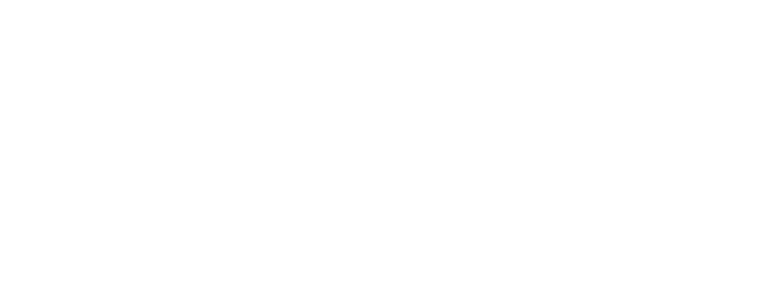
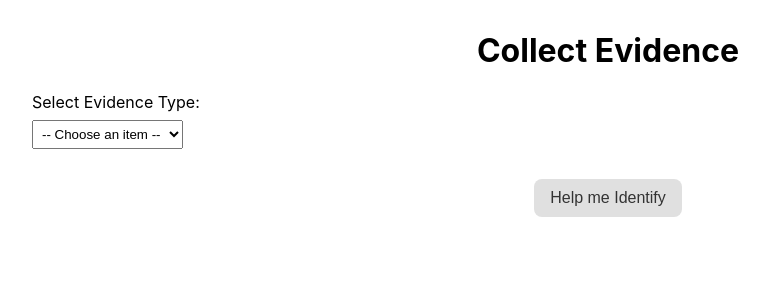
Before and after one commit to davidcthornton/case-manager, a React (Create React App) app in the folder client/: page /collectevidence in a window 1280 px wide. Before the commit this address had no page. Shown: the top 300 px of the page, without its empty margins (32-801 px from the left). Built offline with nearby package versions, Linux system fonts and the light colour scheme.

Commit message:
now talks to device id

```diff
--- a/client/src/App.js
+++ b/client/src/App.js
@@ -6,6 +6,8 @@
 import EditCase from './EditCase';
 import NewCase from './NewCase';
 import ManageCase from './ManageCase';
+import CollectEvidence from './CollectEvidence';
+
 
 
 import './App.css';
@@ -80,6 +82,8 @@
 	  <Route path="/editcase" element={<EditCase />} />
 	  <Route path="/newcase" element={<NewCase />} />
 	<Route path="/managecase" element={<ManageCase />} />
+	<Route path="/collectevidence" element={<CollectEvidence />} />
+
     </Routes>
   );
 }
--- /dev/null
+++ b/client/src/CollectEvidence.js
@@ -0,0 +1,71 @@
+// CollectEvidence.js
+import React, { useState, useEffect } from 'react';
+
+function CollectEvidence() {
+  const [selectedItem, setSelectedItem] = useState('');
+  const [deviceName, setDeviceName] = useState('');
+  const [deviceType, setDeviceType] = useState('');
+
+	useEffect(() => {
+		const handleMessage = (event) => {
+		  if (event.origin !== 'http://localhost:3001') return;
+
+		  const { deviceName, deviceType } = event.data || {};
+
+		  if (deviceName && deviceType) {
+			setDeviceName(deviceName);
+			setDeviceType(deviceType);
+			setSelectedItem(deviceType); // auto-select dropdown if matched
+		  }
+		};
+
+		window.addEventListener('message', handleMessage);
+		return () => window.removeEventListener('message', handleMessage);
+	  }, []);
+
+  return (
+    <div className="Page">
+      <h1>Collect Evidence</h1>
+
+      <div style={{ marginBottom: '20px' }}>
+        <label htmlFor="evidence-select">Select Evidence Type:</label><br />
+        <select
+          id="evidence-select"
+          value={selectedItem}
+          onChange={(e) => setSelectedItem(e.target.value)}
+          style={{ padding: '5px', marginTop: '8px' }}
+        >
+          <option value="">-- Choose an item --</option>
+          <option value="Smartphone">Smartphone</option>
+          <option value="Laptop">Laptop</option>
+          <option value="Flash/Thumb Drive">Flash/Thumb Drive</option>
+          <option value="External Drive">External Drive</option>
+          <option value="Router">Router</option>
+          <option value="Desktop">Desktop</option>
+        </select>
+      </div>
+
+      {selectedItem && (
+        <div style={{ marginTop: '20px', fontStyle: 'italic' }}>
+          Here are the instructions for collecting a <strong>{selectedItem}</strong>.
+        </div>
+      )}
+
+	  {deviceName && (
+        <div style={{ marginTop: '10px', color: 'green' }}>
+          Device identified: <strong>{deviceName}</strong> ({deviceType})
+        </div>
+      )}
+
+      <button
+        className="gray-button"
+        onClick={() => window.open('http://localhost:3001/', '_blank')}
+        style={{ marginTop: '30px' }}
+      >
+        Help me Identify
+      </button>
+    </div>
+  );
+}
+
+export default CollectEvidence;
--- a/client/src/ManageCase.js
+++ b/client/src/ManageCase.js
@@ -1,18 +1,42 @@
-// ManageCase.js
-import React from 'react';
-import { useLocation } from 'react-router-dom';
+
+import React, { useEffect, useState } from 'react';
+import { useLocation, useNavigate } from 'react-router-dom';
+
 
 function ManageCase() {
-  const location = useLocation();
-  const { caseNumber, eventDate, eventTime, crimeType } = location.state || {};
+	const location = useLocation();
+  const navigate = useNavigate();
+  const [caseData, setCaseData] = useState(null);
+
+  useEffect(() => {
+    const stored = sessionStorage.getItem('caseData');
+	console.log(stored)
+    if (stored) {
+      setCaseData(JSON.parse(stored));
+    }
+  }, []);
 
   return (
     <div className="Page">
       <h1>Manage Case</h1>
-      <p><strong>Case Number:</strong> {caseNumber}</p>
-      <p><strong>Date of Event:</strong> {eventDate}</p>
-      <p><strong>Time of Event:</strong> {eventTime}</p>
-      <p><strong>Crime Type:</strong> {crimeType}</p>
+      {caseData ? (
+        <>
+          <p><strong>Case Number:</strong> {caseData.caseNumber}</p>
+          <p><strong>Date:</strong> {caseData.eventDate}</p>
+          <p><strong>Time:</strong> {caseData.eventTime}</p>
+          <p><strong>Crime Type:</strong> {caseData.crimeType}</p>
+        </>
+      ) : (
+        <p>No case data found in session.</p>
+      )}
+
+	  <br />
+      <button
+        className="gray-button"
+        onClick={() => navigate('/collectevidence')}
+      >
+        Collect Evidence
+      </button>
     </div>
   );
 }
--- a/client/src/NewCase.js
+++ b/client/src/NewCase.js
@@ -16,14 +16,17 @@
       return;
     }
 
-    navigate('/managecase', {
-      state: {
-        caseNumber,
-        eventDate,
-        eventTime,
-        crimeType
-      }
-    });
+
+	const caseData = {
+		caseNumber,
+		eventDate,
+		eventTime,
+		crimeType
+	  };
+
+	  sessionStorage.setItem('caseData', JSON.stringify(caseData));
+
+    navigate('/managecase');
   };
 
   return (
```
